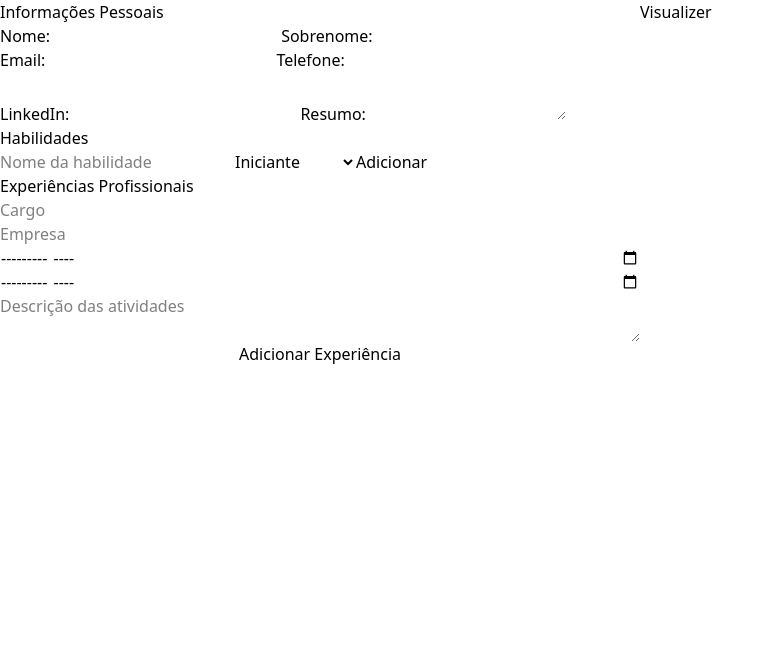
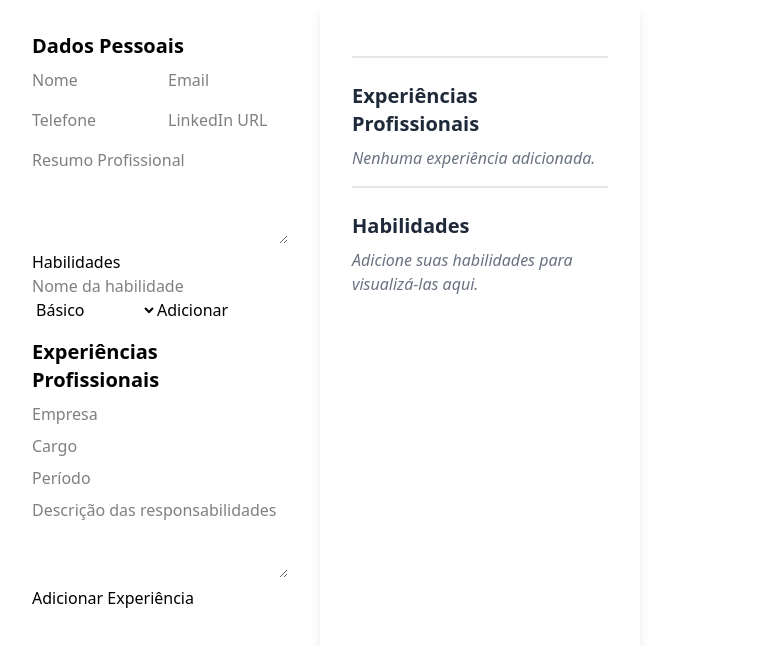
Before and after one commit to Debug-Cafe/Gerador-de-Curriculos-Inteligente, a React (Vite) app: page /generator in a window 1280 px wide. Shown: the top 646 px of the page, without its empty margins (0-775 px from the left). Built offline with nearby package versions, Linux system fonts and the light colour scheme.

Commit message:
feat: logica do Split-Screen

```diff
--- a/src/components/ExperienceForm.tsx
+++ b/src/components/ExperienceForm.tsx
@@ -1,93 +1,86 @@
-import { useState } from "react";
+import React, { useState } from 'react';
 
+// Interface para a Experiência
 interface Experience {
   id: string;
-  role: string;
   company: string;
-  startDate: string;
-  endDate: string;
+  position: string;
+  period: string;
   description: string;
 }
 
-const generateUniqueId = () => Math.random().toString(36).substr(2, 9);
+// Interface para as props do componente
+interface ExperienceFormProps {
+  experiencesList: Experience[];
+  onAddExperience: (newExperience: Omit<Experience, 'id'>) => void;
+  onRemoveExperience: (idToRemove: string) => void;
+}
 
-function ExperienceForm() {
-  const [experiences, setExperiences] = useState<Experience[]>([]);
-  const [role, setRole] = useState("");
+function ExperienceForm({ experiencesList, onAddExperience, onRemoveExperience }: ExperienceFormProps) {
   const [company, setCompany] = useState("");
-  const [startDate, setStartDate] = useState("");
-  const [endDate, setEndDate] = useState("");
+  const [position, setPosition] = useState("");
+  const [period, setPeriod] = useState("");
   const [description, setDescription] = useState("");
 
-  const addExperience = () => {
-    if (role.trim() === "" || company.trim() === "") return;
+  const handleAddClick = () => {
+    if (company.trim() === "" || position.trim() === "") return;
 
-    setExperiences([
-      ...experiences,
-      { id: generateUniqueId(), role, company, startDate, endDate, description },
-    ]);
+    // Cria o novo objeto de experiência sem o ID
+    const newExperience = { company, position, period, description };
 
-    setRole("");
+    // Chama a função do componente pai para atualizar o estado
+    onAddExperience(newExperience);
+
+    // Limpa os campos do formulário para o próximo item
     setCompany("");
-    setStartDate("");
-    setEndDate("");
+    setPosition("");
+    setPeriod("");
     setDescription("");
   };
 
-  const removeExperience = (idToRemove: string) => {
-  setExperiences(experiences.filter((exp) => exp.id !== idToRemove));
-};
-
   return (
-    <div>
-      <h2>Experiências Profissionais</h2>
-
-      <div className="flex flex-col">
+    <div className="flex-col">
+      <h2 className="text-xl font-bold mt-4">Experiências Profissionais</h2>
+      <div className="flex flex-col gap-2 mt-2">
         <input
           type="text"
-          placeholder="Cargo"
-          value={role}
-          onChange={(e) => setRole(e.target.value)}
-        />
-
-        <input
-          type="text"
+          name="company"
           placeholder="Empresa"
           value={company}
           onChange={(e) => setCompany(e.target.value)}
         />
-
         <input
-          type="month"
-          value={startDate}
-          onChange={(e) => setStartDate(e.target.value)}
+          type="text"
+          name="position"
+          placeholder="Cargo"
+          value={position}
+          onChange={(e) => setPosition(e.target.value)}
         />
-
         <input
-          type="month"
-          value={endDate}
-          onChange={(e) => setEndDate(e.target.value)}
+          type="text"
+          name="period"
+          placeholder="Período"
+          value={period}
+          onChange={(e) => setPeriod(e.target.value)}
         />
-
         <textarea
-          placeholder="Descrição das atividades"
+          name="description"
+          placeholder="Descrição das responsabilidades"
           value={description}
           onChange={(e) => setDescription(e.target.value)}
+          className="w-full h-20"
         />
-
-        <button type="button" onClick={addExperience}>
+        <button type="button" onClick={handleAddClick} className="w-fit">
           Adicionar Experiência
         </button>
       </div>
 
-      <ul>
-        {experiences.map((exp) => (
-          <li key={exp.id}>
-            <strong>{exp.role}</strong> - {exp.company} <br />
-            {exp.startDate} até {exp.endDate || "Atual"} <br />
-            <em>{exp.description}</em>
-            <br />
-            <button type="button" onClick={() => removeExperience(exp.id)}>
+      <ul className="list-disc list-inside mt-4">
+        {experiencesList.map((exp) => (
+          <li key={exp.id} className="text-gray-700">
+            <span className="font-medium">{exp.position}</span> em {exp.company} ({exp.period})
+            <p className="text-sm italic">{exp.description}</p>
+            <button type="button" onClick={() => onRemoveExperience(exp.id)} className="ml-2 text-red-500">
               Remover
             </button>
           </li>
--- a/src/components/GeneratorForm.tsx
+++ b/src/components/GeneratorForm.tsx
@@ -1,13 +1,110 @@
-import PersonalInformation from "./PersonalInformation";
+import { useState } from "react";
+import PersonalInformationForm from "./PersonalInformationForm";
 import ExperienceForm from "./ExperienceForm";
 import SkillsForm from "./SkillsForm";
+import Visualizer from "./Visualizer";
+
+// Interfaces de tipo para todas as seções do currículo
+interface PersonalInfo {
+  name: string;
+  email: string;
+  phone: string;
+  linkedin: string;
+  summary: string;
+}
+
+interface Skill {
+  id: string;
+  name: string;
+  level: "Básico" | "Intermediário" | "Avançado";
+}
+
+interface Experience {
+  id: string;
+  company: string;
+  position: string;
+  period: string;
+  description: string;
+}
+
+// Interface para o estado completo do currículo
+interface CurriculumData {
+  personalInfo: PersonalInfo;
+  skills: Skill[];
+  experiences: Experience[];
+}
+
+const generateUniqueId = () => Math.random().toString(36).substr(2, 9);
 
 function GeneratorForm() {
+  const [curriculumData, setCurriculumData] = useState<CurriculumData>({
+    personalInfo: {
+      name: "",
+      email: "",
+      phone: "",
+      linkedin: "",
+      summary: "",
+    },
+    skills: [],
+    experiences: [],
+  });
+
+  // Funções de atualização para cada seção
+  const handlePersonalInfoChange = (newInfo: PersonalInfo) => {
+    setCurriculumData(prevData => ({ ...prevData, personalInfo: newInfo }));
+  };
+
+  const handleAddSkill = (newSkill: Omit<Skill, 'id'>) => {
+    const newSkillWithId = { ...newSkill, id: generateUniqueId() };
+    setCurriculumData(prevData => ({
+      ...prevData,
+      skills: [...prevData.skills, newSkillWithId],
+    }));
+  };
+
+  const handleRemoveSkill = (idToRemove: string) => {
+    setCurriculumData(prevData => ({
+      ...prevData,
+      skills: prevData.skills.filter(skill => skill.id !== idToRemove),
+    }));
+  };
+
+  const handleAddExperience = (newExperience: Omit<Experience, 'id'>) => {
+    const newExperienceWithId = { ...newExperience, id: generateUniqueId() };
+    setCurriculumData(prevData => ({
+      ...prevData,
+      experiences: [...prevData.experiences, newExperienceWithId],
+    }));
+  };
+
+  const handleRemoveExperience = (idToRemove: string) => {
+    setCurriculumData(prevData => ({
+      ...prevData,
+      experiences: prevData.experiences.filter(exp => exp.id !== idToRemove),
+    }));
+  };
+
   return (
-    <div className="flex-col">
-      <PersonalInformation/>
-      <SkillsForm/>
-      <ExperienceForm/>
+    <div className="flex h-screen">
+      <div className="w-1/2 p-8 overflow-y-auto">
+        <PersonalInformationForm
+          personalInfo={curriculumData.personalInfo}
+          onPersonalInfoChange={handlePersonalInfoChange}
+        />
+        <SkillsForm
+          skillsList={curriculumData.skills}
+          onAddSkill={handleAddSkill}
+          onRemoveSkill={handleRemoveSkill}
+        />
+        <ExperienceForm
+          experiencesList={curriculumData.experiences}
+          onAddExperience={handleAddExperience}
+          onRemoveExperience={handleRemoveExperience}
+        />
+      </div>
+      <div className="w-1/2">
+        <Visualizer curriculumData={curriculumData} />
+      </div>
     </div>
   );
 }
--- a/src/components/PersonalInformation.tsx
+++ /dev/null
@@ -1,47 +0,0 @@
-function PersonalInformation() {
-  return (
-    <>
-      <h2>Informações Pessoais</h2>
-
-      <div>
-        <div>
-          <label>
-            Nome:
-            <input type="text" name="nome" />
-          </label>
-
-          <label>
-            Sobrenome:
-            <input type="text" name="sobrenome" />
-          </label>
-        </div>
-
-        <div>
-          <label>
-            Email:
-            <input type="email" name="email" />
-          </label>
-
-          <label>
-            Telefone:
-            <input type="tel" name="telefone" />
-          </label>
-        </div>
-
-        <div>
-          <label>
-            LinkedIn:
-            <input type="text" name="linkedin" />
-          </label>
-
-          <label>
-            Resumo:
-            <textarea />
-          </label>
-        </div>
-      </div>
-    </>
-  );
-}
-
-export default PersonalInformation;
--- /dev/null
+++ b/src/components/PersonalInformationForm.tsx
@@ -0,0 +1,72 @@
+import React from 'react';
+
+// Interface para os dados pessoais
+interface PersonalInfo {
+  name: string;
+  email: string;
+  phone: string;
+  linkedin: string;
+  summary: string;
+}
+
+// Interface para as props do componente
+interface PersonalInformationFormProps {
+  personalInfo: PersonalInfo;
+  onPersonalInfoChange: (newInfo: PersonalInfo) => void;
+}
+
+function PersonalInformationForm({ personalInfo, onPersonalInfoChange }: PersonalInformationFormProps) {
+  const handleChange = (e: React.ChangeEvent<HTMLInputElement | HTMLTextAreaElement>) => {
+    const { name, value } = e.target;
+    const updatedInfo = {
+      ...personalInfo,
+      [name]: value,
+    };
+    onPersonalInfoChange(updatedInfo);
+  };
+
+  return (
+    <div className="flex-col">
+      <h2 className="text-xl font-bold">Dados Pessoais</h2>
+      <div className="grid grid-cols-2 gap-4 mt-2">
+        <input
+          type="text"
+          name="name"
+          placeholder="Nome"
+          value={personalInfo.name}
+          onChange={handleChange}
+        />
+        <input
+          type="email"
+          name="email"
+          placeholder="Email"
+          value={personalInfo.email}
+          onChange={handleChange}
+        />
+        <input
+          type="tel"
+          name="phone"
+          placeholder="Telefone"
+          value={personalInfo.phone}
+          onChange={handleChange}
+        />
+        <input
+          type="url"
+          name="linkedin"
+          placeholder="LinkedIn URL"
+          value={personalInfo.linkedin}
+          onChange={handleChange}
+        />
+      </div>
+      <textarea
+        name="summary"
+        placeholder="Resumo Profissional"
+        value={personalInfo.summary}
+        onChange={handleChange}
+        className="w-full mt-4 h-24"
+      />
+    </div>
+  );
+}
+
+export default PersonalInformationForm;
--- a/src/components/SkillsForm.tsx
+++ b/src/components/SkillsForm.tsx
@@ -3,28 +3,28 @@ import { useState } from "react";
 interface Skill {
   id: string;
   name: string;
-  level: string;
+  level: "Básico" | "Intermediário" | "Avançado";
+}
+
+interface SkillsFormProps {
+  skillsList: Skill[];
+  onAddSkill: (newSkill: Omit<Skill, 'id'>) => void;
+  onRemoveSkill: (idToRemove: string) => void;
 }
 
 const generateUniqueId = () => Math.random().toString(36).substr(2, 9);
 
-function SkillsForm() {
-  const [skills, setSkills] = useState<Skill[]>([]);
+function SkillsForm({ skillsList, onAddSkill, onRemoveSkill }: SkillsFormProps) {
   const [skillName, setSkillName] = useState("");
-  const [skillLevel, setSkillLevel] = useState("Iniciante");
+  const [skillLevel, setSkillLevel] = useState<"Básico" | "Intermediário" | "Avançado">("Básico");
 
-  const addSkill = () => {
+  const handleAddClick = () => {
     if (skillName.trim() === "") return;
-    setSkills([
-      ...skills,
-      { id: generateUniqueId(), name: skillName, level: skillLevel },
-    ]);
+
+    onAddSkill({ name: skillName, level: skillLevel });
+
     setSkillName("");
-    setSkillLevel("Iniciante");
-  };
-
-  const removeSkill = (idToRemove: string) => {
-    setSkills(skills.filter((skill) => skill.id !== idToRemove));
+    setSkillLevel("Básico");
   };
 
   return (
@@ -39,24 +39,22 @@ function SkillsForm() {
         />
         <select
           value={skillLevel}
-          onChange={(e) => setSkillLevel(e.target.value)}
+          onChange={(e) => setSkillLevel(e.target.value as "Básico" | "Intermediário" | "Avançado")}
         >
-          <option>Iniciante</option>
+          <option>Básico</option>
           <option>Intermediário</option>
           <option>Avançado</option>
         </select>
-        <button type="button" onClick={addSkill}>
+        <button type="button" onClick={handleAddClick}>
           Adicionar
         </button>
       </div>
 
       <ul>
-        {skills.map((skill) => (
-          // Use o ID como a `key`
+        {skillsList.map((skill) => (
           <li key={skill.id}>
             {skill.name} - {skill.level}{" "}
-            {/* Passe o ID para a função de remover */}
-            <button type="button" onClick={() => removeSkill(skill.id)}>
+            <button type="button" onClick={() => onRemoveSkill(skill.id)}>
               Remover
             </button>
           </li>
--- a/src/components/Visualizer.tsx
+++ b/src/components/Visualizer.tsx
@@ -1,9 +1,87 @@
-function Visualizer() {
+import React from 'react';
+
+// Interfaces de tipo para todas as seções do currículo
+interface PersonalInfo {
+    name: string;
+    email: string;
+    phone: string;
+    linkedin: string;
+    summary: string;
+}
+
+interface Skill {
+    id: string;
+    name: string;
+    level: "Básico" | "Intermediário" | "Avançado";
+}
+
+interface Experience {
+    id: string;
+    company: string;
+    position: string;
+    period: string;
+    description: string;
+}
+
+// Interface para o estado completo do currículo
+interface CurriculumData {
+    personalInfo: PersonalInfo;
+    skills: Skill[];
+    experiences: Experience[];
+}
+
+// O componente agora recebe o objeto completo `curriculumData`
+interface VisualizerProps {
+    curriculumData: CurriculumData;
+}
+
+function Visualizer({ curriculumData }: VisualizerProps) {
     return (
-        <div>
-            <h1>Visualizer</h1>
+        <div className="p-8 bg-white rounded-lg shadow-lg h-screen overflow-y-auto">
+            {/* Seção de Dados Pessoais */}
+            <div className="pb-4 border-b-2 border-gray-200">
+                <h1 className="text-3xl font-bold">{curriculumData.personalInfo.name}</h1>
+                <p className="text-gray-600 mt-1">{curriculumData.personalInfo.summary}</p>
+                <div className="flex flex-col text-sm text-gray-500 mt-2">
+                    <span>{curriculumData.personalInfo.email}</span>
+                    <span>{curriculumData.personalInfo.phone}</span>
+                    <span>{curriculumData.personalInfo.linkedin}</span>
+                </div>
+            </div>
+
+            {/* Seção de Experiências */}
+            <div className="mt-6 pb-4 border-b-2 border-gray-200">
+                <h2 className="text-xl font-bold text-gray-800">Experiências Profissionais</h2>
+                {curriculumData.experiences.length > 0 ? (
+                    curriculumData.experiences.map((exp) => (
+                        <div key={exp.id} className="mt-4">
+                            <h3 className="text-lg font-semibold">{exp.position} em {exp.company}</h3>
+                            <p className="text-sm text-gray-500">{exp.period}</p>
+                            <p className="text-gray-700 mt-1">{exp.description}</p>
+                        </div>
+                    ))
+                ) : (
+                    <p className="text-gray-500 italic mt-2">Nenhuma experiência adicionada.</p>
+                )}
+            </div>
+
+            {/* Seção de Habilidades */}
+            <div className="mt-6">
+                <h2 className="text-xl font-bold text-gray-800">Habilidades</h2>
+                <ul className="list-disc list-inside mt-2">
+                    {curriculumData.skills.length > 0 ? (
+                        curriculumData.skills.map((skill) => (
+                            <li key={skill.id} className="text-gray-700">
+                                <span className="font-medium">{skill.name}</span> - {skill.level}
+                            </li>
+                        ))
+                    ) : (
+                        <p className="text-gray-500 italic">Adicione suas habilidades para visualizá-las aqui.</p>
+                    )}
+                </ul>
+            </div>
         </div>
-    )
+    );
 }
 
 export default Visualizer;
--- a/src/pages/Generator.tsx
+++ b/src/pages/Generator.tsx
@@ -1,14 +1,12 @@
 import GeneratorForm from "../components/GeneratorForm";
-import Visualizer from "../components/Visualizer";
 
 function Generator() {
   return (
-    <div className="flex">
+    <div className="flex h-screen">
       <div className="w-1/2">
         <GeneratorForm />
       </div>
       <div className="w-1/2">
-        <Visualizer />
       </div>
     </div>
   );
```
